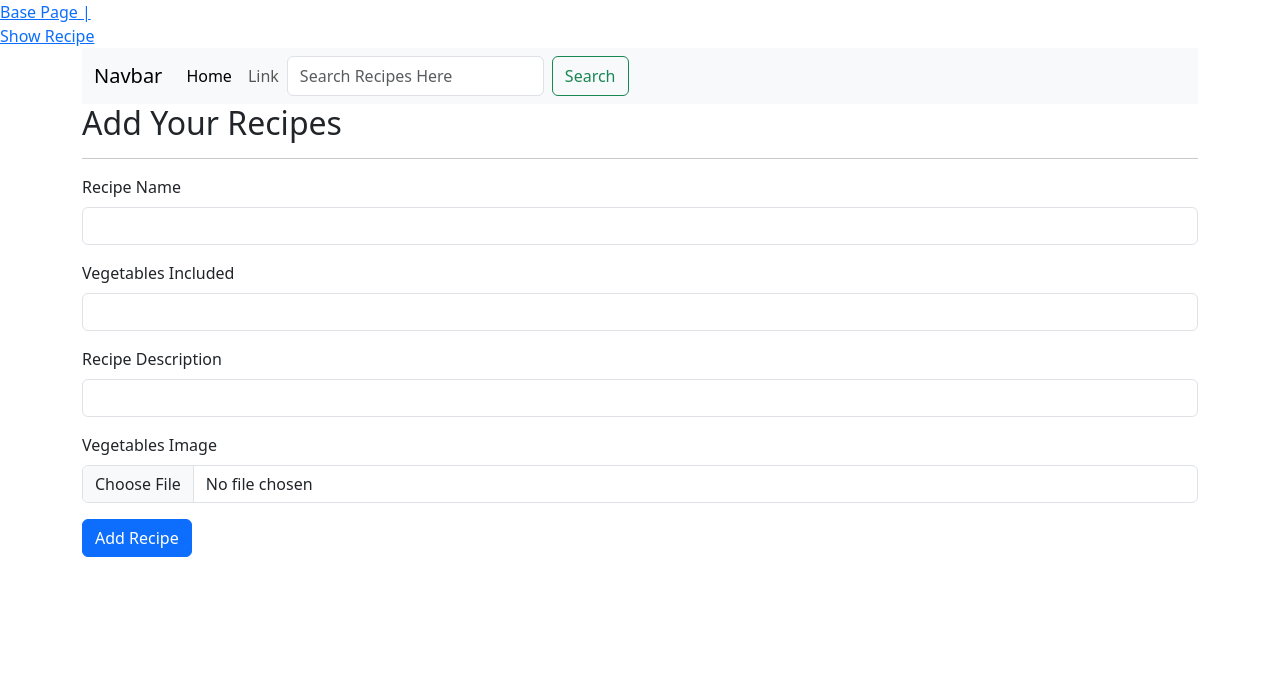
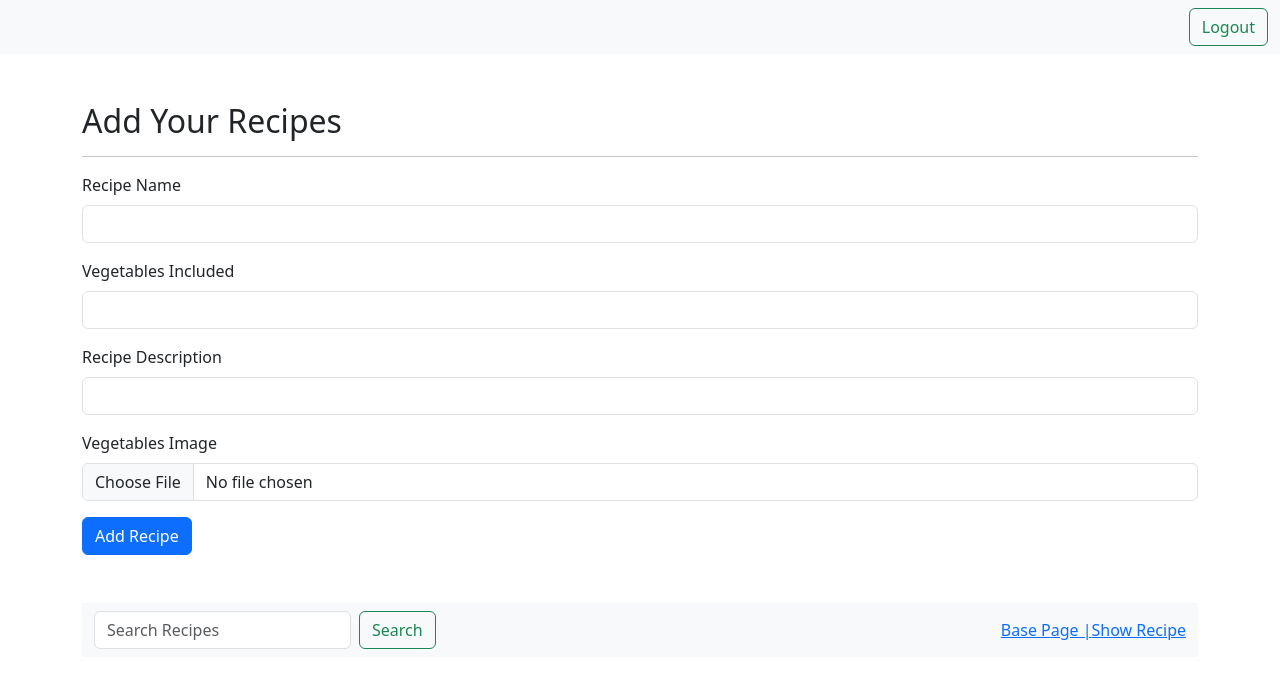
Before and after one commit to anjala03/Recipe-Project, a Django app: page /add_recipe/ in a window 1280 px wide. Shown: the top 688 px of the page. Run offline with Django 3.2, Linux system fonts and the light colour scheme; a user stored in the database is signed in.

Commit message:
loginrequired decorator

```diff
--- a/Menu/templates/base.html
+++ b/Menu/templates/base.html
@@ -11,6 +11,23 @@
 </head>
 
 <body>
+
+    <nav class="navbar navbar-expand-lg navbar-light bg-light bg-body-tertiary">
+        <div class="container-fluid">
+            <div class="ms-auto">
+                <!-- this if is used to show the logout page if user is loged in and to show login if user is logged out::: request.user.is_authenticated is the format -->
+                {% if not request.user.is_authenticated %}
+                    <a href="/login/" class="btn btn-outline-success">login</a>
+                {% else %}
+                    <a href="/logout/" class="btn btn-outline-success">Logout</a>
+                {% endif %}
+            </div>
+        </div>
+    </nav>
+    <br>
+    <br>
+
+
    {% block start %}
    <h1> Welcome to the extendable "base" page </h1>
    <a href=" {% url 'add_recipe' %}"> Add Recipe | </a>
--- a/Menu/templates/htmlsss/add_recipe.html
+++ b/Menu/templates/htmlsss/add_recipe.html
@@ -2,33 +2,6 @@
 {% extends "base.html" %}
 {% load static %}
 {% block start %}
-<div> <a href="{% url 'basepage' %}"> Base Page | </a>
-  <br>
-  <a href="{% url 'show_recipes' %}"> Show Recipe </a>
-    <div class="container">
-        <nav class="navbar navbar-expand-lg bg-body-tertiary">
-            <div class="container-fluid">
-              <a class="navbar-brand" href="#">Navbar</a>
-              <button class="navbar-toggler" type="button" data-bs-toggle="collapse" data-bs-target="#navbarSupportedContent" aria-controls="navbarSupportedContent" aria-expanded="false" aria-label="Toggle navigation">
-                <span class="navbar-toggler-icon"></span>
-              </button>
-              <div class="collapse navbar-collapse" id="navbarSupportedContent">
-                <ul class="navbar-nav me-auto mb-2 mb-lg-0">
-                  <li class="nav-item">
-                    <a class="nav-link active" aria-current="page" href="#">Home</a>
-                  </li>
-                  <li class="nav-item">
-                    <a class="nav-link" href="#">Link</a>
-                  </li>
-                <form class="d-flex" role="search" method="post" action= "{% url 'search' %}">
-                  {% csrf_token %}
-                  <input class="form-control me-2" type="text" name="query" placeholder="Search Recipes Here" aria-label="Search">
-                  <button class="btn btn-outline-success" type="submit">Search </button>
-                </form>
-              </div>
-            </div>
-          </nav>
-    </div>
 
   <div class="container">
     <form method="post" enctype="multipart/form-data" >
@@ -59,6 +32,19 @@
   </div>
   <br>
   <br>
+  <div class="container">
+    <nav class="navbar navbar-expand-lg bg-body-tertiary">
+      <div class="container-fluid">
+        <form class="d-flex me-auto" role="search" method="post" action="{% url 'search' %}">
+          {% csrf_token %}
+          <input class="form-control me-2" type="text" name="query" placeholder="Search Recipes" aria-label="Search">
+          <button class="btn btn-outline-success" type="submit">Search</button>
+        </form>
+        <a href="{% url 'basepage' %}"> Base Page | </a>
+        <a href="{% url 'show_recipes' %}"> Show Recipe </a>
+      </div>
+    </nav>
+  </div>
 
 {% endblock%}
 
--- a/Menu/templates/htmlsss/login.html
+++ b/Menu/templates/htmlsss/login.html
@@ -26,7 +26,7 @@
   </form>
   <br>
 
-  <p> Don't have an account? <a href="{% url 'register' %}"> Register First </a>   </p>
+  <p> Don't have an account? <a href="{% url 'register' %}"> Register </a>   </p>
 {% endblock %}
 {% block title %}
 Login Page
--- a/Menu/views.py
+++ b/Menu/views.py
@@ -7,13 +7,15 @@ from Menu.models import Recipe
 from django.contrib import messages
 from django.contrib.auth import authenticate
 from django.contrib.auth.decorators import login_required
+from django.contrib.auth import login, logout
 # Create your views here.
 def basepage(request):
     return render(request, "base.html")
 
 #login required is the decorators which will ensure that the add recipe page will only be acessed after login is successfull
 
-@login_required
+@login_required(login_url='/login/')
+# in case to redirect the user to the login page when tried to access without loging in (if this not done only the error message is displayed), have to define LOGIN_URL in settings.py as LOGIN_URL = '/login/' OR you can pass it as a parameter in the function as login_url='/login/'
 def add_recipe(request):
     if request.method=="POST":
         data=request.POST # this can only be used to get the text data, for files such image, use request.FILES method as below
@@ -45,7 +47,7 @@ def add_recipe(request):
 #this is done because as  whenever you use post method there is by default the usecase of get method  which will show the template only, so the empty list is parsed there
 
 
-
+@login_required(login_url='/login/')
 def show_recipes(request):
     QuerySet=Recipe.objects.all()
     context={'recipes':QuerySet}
@@ -53,7 +55,7 @@ def show_recipes(request):
     return render(request, "htmlsss/show_recipe.html",context)
 
 
-@login_required
+@login_required(login_url='/login/')
 def delete_recipe(request, id):
     recipe = get_object_or_404(Recipe, id=id)
     # this is to check if the id is available or not, it wil return none in case no such id is available. Has to pass the modle name as the first parameter
@@ -67,7 +69,7 @@ def delete_recipe(request, id):
 #    queryset.delete()
 #    return redirect("/show_recipes")
 
-@login_required
+@login_required(login_url='/login/')
 def update(request, id):
     recipe_obj= get_object_or_404(Recipe, id=id)
     if request.method=="POST":
@@ -91,6 +93,7 @@ def update(request, id):
         recipe_obj= get_object_or_404(Recipe, id=id)
         return render(request, "htmlsss/update.html", context={"recipe_obj":recipe_obj})
 
+@login_required(login_url='/login/')
 def search_recipe(request):
     if request.method=="POST":
         recipe_Name=request.POST.get("query").strip()
@@ -113,10 +116,13 @@ def loginpage(request):
             #autheticate method is used to check the credentails mapping with the database, if the credentials are right returns the user object else returns the None
             user=authenticate(username=username, password=password)
             if user is not None:
+                #this is to maintain the session the use of login method which uses two parameters request and userobject
+                login(request, user)
                 return redirect ("/add_recipe")
-            messages.info(request, "Invalid User")
-        messages.info(request, "Please register first")
-
+            messages.error(request, "Invalid Credentials")
+            return redirect("/login")
+        messages.error(request, "Invalid Username")
+        return redirect("/login")
     return render(request, "htmlsss/login.html", context={"username":[], "password":[]})
 
 
@@ -144,3 +150,8 @@ def register(request):
 
         return redirect("/login")
     return render(request, "htmlsss/register.html", context={"firstname":[], "lastname":[], "username":[], "password":[]})
+
+def logoutpage(request):
+    if request.method=="GET":
+        logout(request)
+        return redirect("/login")
--- a/recipesproject/settings.py
+++ b/recipesproject/settings.py
@@ -129,9 +129,12 @@ STATIC_URL = '/static/'
 
 DEFAULT_AUTO_FIELD = 'django.db.models.BigAutoField'
 
-# this has to be added for media files, all is similar to almost all, the only difference is in the value of MEDIA. The value should be the folder where the images are loaded. Here 'veges'
+# this has to be added for media files, all is similar to almost all, the only difference is in the value of MEDIA. The value should be the folder where the images are loaded. Here 'veges' is inside the media folder
 MEDIA = 'media'
 
 MEDIA_URL = f'/{MEDIA}/'
 
 MEDIA_ROOT = os.path.join(BASE_DIR, MEDIA)
+
+# LOGIN_URL = '/login/'
+#  LOGIN_URL = '/login/' to direct the user to login while the login_required decorator is used. This is done only when the paramater is not passed on the decorator itself. If this is done no need to pass para in decorator
--- a/recipesproject/urls.py
+++ b/recipesproject/urls.py
@@ -32,6 +32,9 @@ urlpatterns = [
     path('success_msg/', success_msg, name="success_msg"),
     path('login/', loginpage, name="loginpage"),
     path('register/', register, name="register"),
+    path('logout/', logoutpage, name="logout"),
+
+
 
 
 
```
Also changed, not shown: db.sqlite3.
